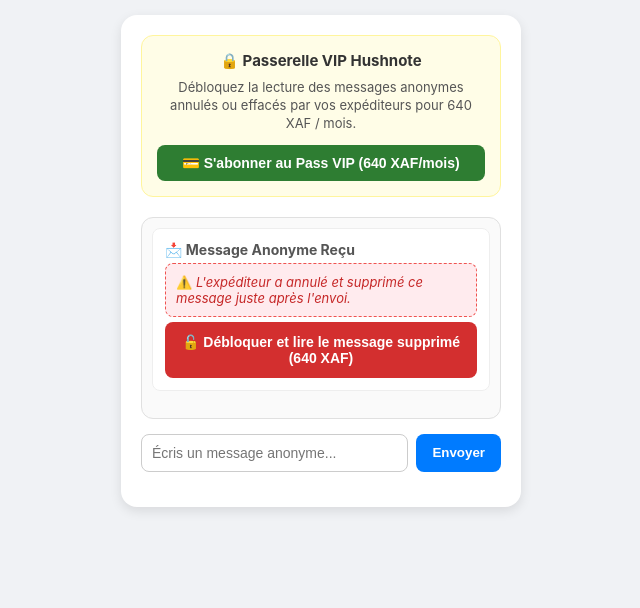
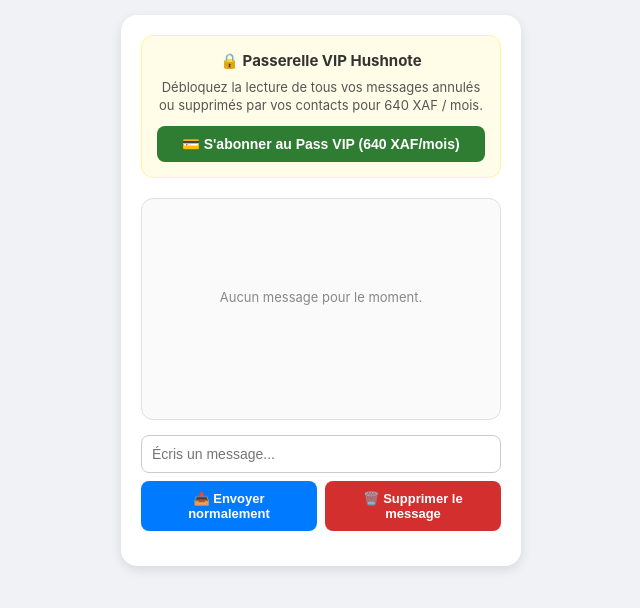
Before and after one commit to preciousarielle84-RA/hushnote-app, a website: page index.html in a window 1280 px wide. Shown: the whole page, without its empty margins (319-959 px from the left). Drawn offline with Linux system fonts and the light colour scheme.

Commit message:
Update index.html

```diff
--- a/index.html
+++ b/index.html
@@ -3,7 +3,7 @@
 <head>
   <meta charset="UTF-8">
   <meta name="viewport" content="width=device-width, initial-scale=1.0">
-  <title>Hushnote - Messages Anonymes</title>
+  <title>Hushnote - Récupération de Messages</title>
   <style>
     body { font-family: -apple-system, BlinkMacSystemFont, "Segoe UI", Roboto, sans-serif; background: #f0f2f5; margin: 0; padding: 15px; display: flex; justify-content: center; }
     .card { background: white; padding: 20px; border-radius: 16px; box-shadow: 0 4px 12px rgba(0,0,0,0.1); max-width: 400px; width: 100%; box-sizing: border-box; }
@@ -13,72 +13,79 @@
     .vip-sub { font-size: 13px; color: #555; margin-bottom: 12px; line-height: 1.4; }
     .btn-vip { background: #2e7d32; color: white; border: none; padding: 10px 16px; border-radius: 8px; font-weight: bold; width: 100%; cursor: pointer; font-size: 14px; }
 
-    .messages-box { border: 1px solid #e0e0e0; border-radius: 12px; min-height: 180px; max-height: 260px; overflow-y: auto; padding: 10px; margin-bottom: 15px; background: #fafafa; }
+    .messages-box { border: 1px solid #e0e0e0; border-radius: 12px; min-height: 200px; max-height: 300px; overflow-y: auto; padding: 10px; margin-bottom: 15px; background: #fafafa; }
     .message-item { background: white; border: 1px solid #eee; padding: 12px; border-radius: 8px; margin-bottom: 10px; font-size: 14px; word-break: break-word; }
-    .deleted-notice { background: #ffebee; border: 1px dashed #ef5350; color: #c62828; padding: 10px; border-radius: 8px; font-size: 13px; margin-top: 5px; }
+    .deleted-notice { background: #ffebee; border: 1px dashed #ef5350; color: #c62828; padding: 10px; border-radius: 8px; font-size: 13px; margin: 8px 0; }
 
-    .input-group { display: flex; gap: 8px; margin-bottom: 15px; }
-    .input-group input { flex: 1; padding: 10px; border: 1px solid #ccc; border-radius: 8px; outline: none; font-size: 14px; }
-    .btn-send { background: #007bff; color: white; border: none; padding: 10px 16px; border-radius: 8px; font-weight: bold; cursor: pointer; }
+    .input-group { display: flex; flex-direction: column; gap: 8px; margin-bottom: 15px; }
+    .input-group input { padding: 10px; border: 1px solid #ccc; border-radius: 8px; outline: none; font-size: 14px; }
+    .btn-container { display: flex; gap: 8px; }
+    .btn-send { flex: 1; background: #007bff; color: white; border: none; padding: 10px; border-radius: 8px; font-weight: bold; cursor: pointer; font-size: 13px; }
+    .btn-delete-send { flex: 1; background: #d32f2f; color: white; border: none; padding: 10px; border-radius: 8px; font-weight: bold; cursor: pointer; font-size: 13px; }
 
-    .btn-unlock { background: #d32f2f; color: white; border: none; padding: 12px; border-radius: 8px; font-weight: bold; width: 100%; cursor: pointer; font-size: 14px; margin-top: 5px; }
+    .btn-unlock { background: #d32f2f; color: white; border: none; padding: 10px; border-radius: 8px; font-weight: bold; width: 100%; cursor: pointer; font-size: 13px; }
   </style>
 </head>
 <body>
 
 <div class="card">
-  <!-- Bannière VIP -->
+  <!-- Passerelle VIP -->
   <div class="vip-banner">
     <div class="vip-title">🔒 Passerelle VIP Hushnote</div>
-    <div class="vip-sub">Débloquez la lecture des messages anonymes annulés ou effacés par vos expéditeurs pour 640 XAF / mois.</div>
+    <div class="vip-sub">Débloquez la lecture de tous vos messages annulés ou supprimés par vos contacts pour 640 XAF / mois.</div>
     <button type="button" class="btn-vip" onclick="payerAbonnement()">💳 S'abonner au Pass VIP (640 XAF/mois)</button>
   </div>
 
-  <!-- Boîte de réception -->
+  <!-- Liste des messages -->
   <div class="messages-box" id="messagesList">
-    <!-- Exemple de message supprimé par l'expéditeur pour susciter la curiosité -->
-    <div class="message-item">
-      <div style="font-weight: bold; color: #555; margin-bottom: 4px;">📩 Message Anonyme Reçu</div>
-      <div class="deleted-notice">
-        ⚠️ <i>L'expéditeur a annulé et supprimé ce message juste après l'envoi.</i>
-      </div>
-      <button type="button" class="btn-unlock" onclick="payerAbonnement()">🔓 Débloquer et lire le message supprimé (640 XAF)</button>
+    <div id="emptyMsg" style="color: #888; text-align: center; margin-top: 80px; font-size: 13px;">Aucun message pour le moment.</div>
+  </div>
+
+  <!-- Zone de saisie et d'envoi -->
+  <div class="input-group">
+    <input type="text" id="msgInput" placeholder="Écris un message...">
+    <div class="btn-container">
+      <button type="button" class="btn-send" onclick="traiterEnvoi(false)">📤 Envoyer normalement</button>
+      <button type="button" class="btn-delete-send" onclick="traiterEnvoi(true)">🗑️ Supprimer le message</button>
     </div>
   </div>
-
-  <!-- Zone d'envoi pour l'expéditeur -->
-  <form onsubmit="envoyerEtSupprimer(event)" class="input-group">
-    <input type="text" id="msgInput" placeholder="Écris un message anonyme..." required>
-    <button type="submit" class="btn-send">Envoyer</button>
-  </form>
 </div>
 
 <script>
-  function envoyerEtSupprimer(event) {
-    event.preventDefault();
+  function traiterEnvoi(estSupprime) {
     const input = document.getElementById('msgInput');
     const texte = input.value.trim();
 
-    if (texte !== '') {
-      const box = document.getElementById('messagesList');
+    if (!texte) return;
 
-      // Simulation : Le message arrive puis est marqué comme effacé par l'expéditeur
-      const newItem = document.createElement('div');
-      newItem.className = 'message-item';
+    const emptyMsg = document.getElementById('emptyMsg');
+    if (emptyMsg) emptyMsg.remove();
+
+    const box = document.getElementById('messagesList');
+    const newItem = document.createElement('div');
+    newItem.className = 'message-item';
+
+    if (!estSupprime) {
+      // Message normal (non supprimé)
       newItem.innerHTML = `
-        <div style="font-weight: bold; color: #555; margin-bottom: 4px;">📩 Message Anonyme Reçu</div>
+        <div style="font-weight: bold; color: #007bff; margin-bottom: 4px;">💬 Message Reçu</div>
+        <div>${texte}</div>
+      `;
+    } else {
+      // Message supprimé par l'expéditeur
+      newItem.innerHTML = `
+        <div style="font-weight: bold; color: #555; margin-bottom: 4px;">💬 Message Reçu</div>
         <div class="deleted-notice">
-          ⚠️ <i>L'expéditeur a annulé et supprimé ce message juste après l'envoi.</i>
+          ⚠️ <i>L'expéditeur a supprimé ce message.</i>
         </div>
         <button type="button" class="btn-unlock" onclick="payerAbonnement()">🔓 Débloquer et lire le message supprimé (640 XAF)</button>
       `;
+    }
 
-      box.insertBefore(newItem, box.firstChild);
-      input.value = '';
-    }
+    box.insertBefore(newItem, box.firstChild);
+    input.value = '';
   }
 
-  // Redirection directe vers la caisse Maketou
   function payerAbonnement() {
     window.location.href = "https://ici-y-a-tout.mymaketou.shop/products/ia-business-le-guide-pour-generer-des-revenus/checkout";
   }
```
